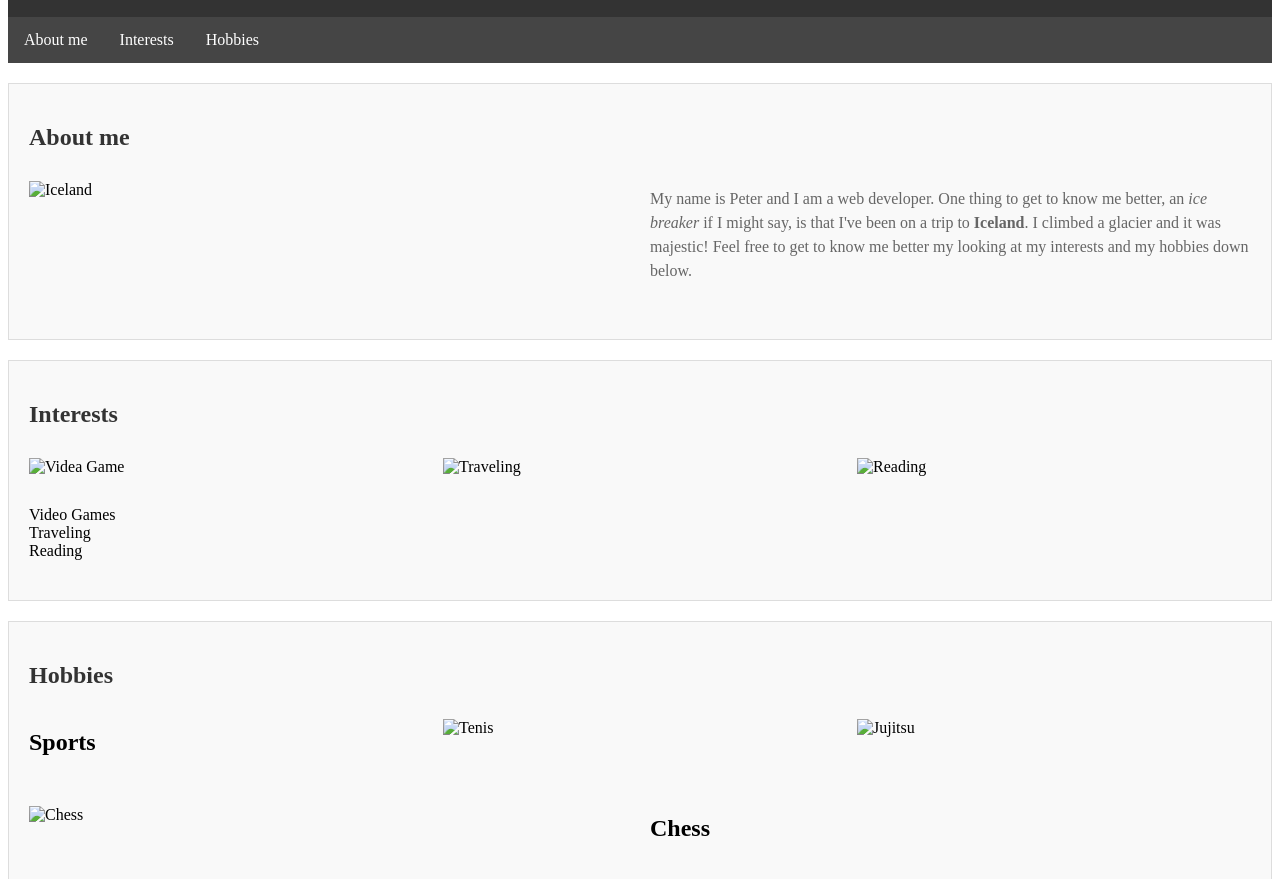
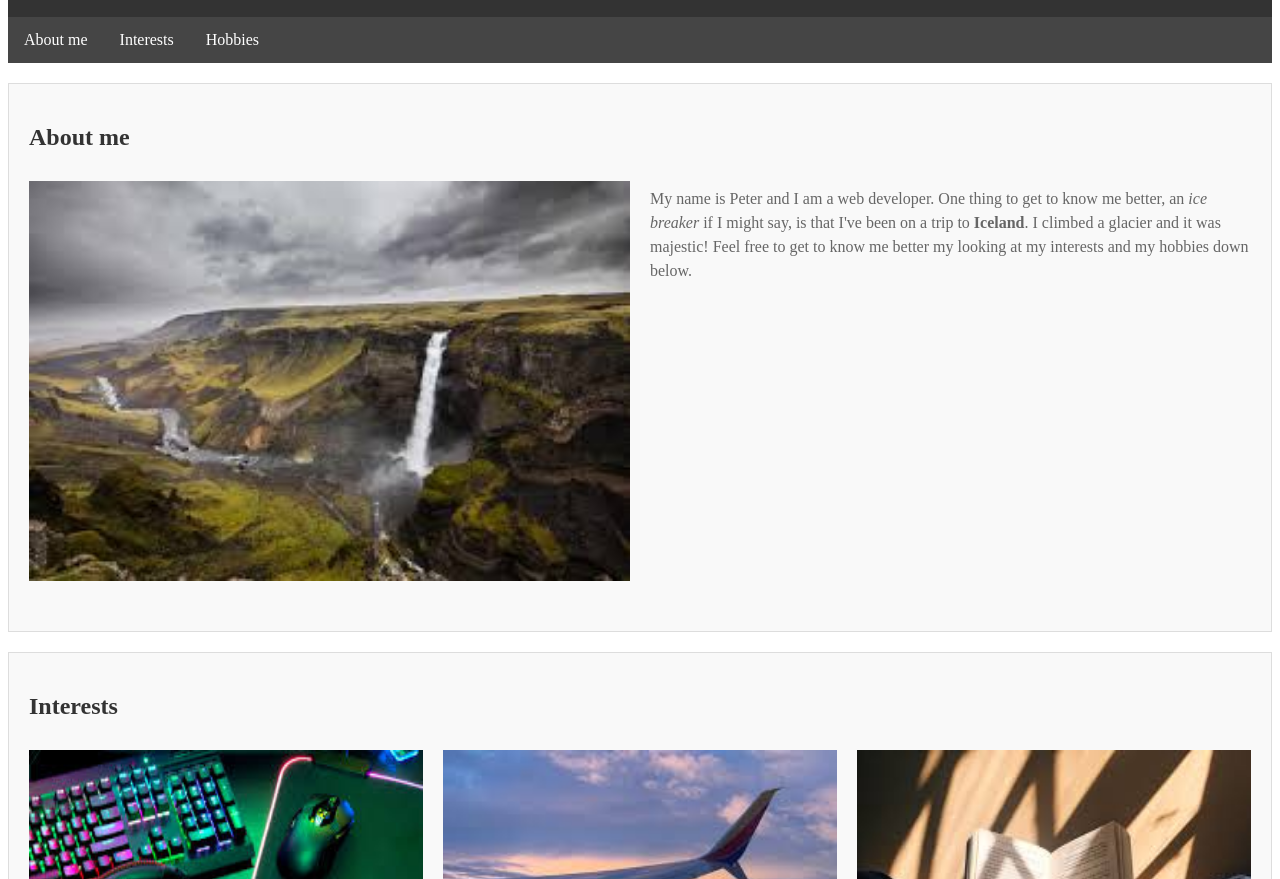
Before and after one commit to opoussin/csc_271_projects-, a plain HTML site: page Labs/Lab2/profile.html in a window 1280 px wide. Shown: the part 73-952 px from the top of the page. Drawn offline with Linux system fonts and the light colour scheme; files that its build step writes are made by us from their sources.

Commit message:
update file

```diff
--- a/Labs/Lab2/profile.html
+++ b/Labs/Lab2/profile.html
@@ -2,7 +2,7 @@
 <html lang="en">
 <head>
     <meta charset="UTF-8">
-    <link rel="stylesheet" href="../CSS/style.css">
+    <link rel="stylesheet" href="style.css">
     <meta name="viewport" content="width=device-width, initial-scale=1.0">
     <title>Peter's Profile Page</title>
 </head>
@@ -22,7 +22,7 @@
 <section id="About me">
     <h1>About me</h1>
     <article>
-       <img src="../Images/iceland2.jpeg" alt="Iceland">
+       <img src="iceland2.jpeg" alt="Iceland">
     <p>My name is Peter and I am a web developer. One thing to get to know me better, an <em>ice breaker</em> if I might say, is that I've been on a trip to <strong>Iceland</strong>. I climbed a glacier and it was majestic! Feel free to get to know me better my looking at my interests and my hobbies down below. </p>
 
     </article>
@@ -30,9 +30,9 @@
 <section id="Interests">
     <h1>Interests</h1>
     <article>
-        <img src="../Images/videoGame.jpeg" alt="Videa Game">
-        <img src="../Images/traveling.jpeg" alt="Traveling">
-        <img src="../Images/reading.jpeg" alt="Reading">
+        <img src="videoGame.jpeg" alt="Videa Game">
+        <img src="traveling.jpeg" alt="Traveling">
+        <img src="reading.jpeg" alt="Reading">
     </article>
     <article>
         <ul>
@@ -47,11 +47,11 @@
     <h1>Hobbies</h1>
     <article>
         <h2>Sports</h2>
-        <img src="../Images/tenis.jpeg" alt="Tenis">
-        <img src="../Images/jujitsu.jpeg" alt="Jujitsu">
+        <img src="tenis.jpeg" alt="Tenis">
+        <img src="jujitsu.jpeg" alt="Jujitsu">
     </article>
     <article>
-        <img src="../Images/chess.jpeg" alt="Chess">
+        <img src="chess.jpeg" alt="Chess">
         <h2>Chess</h2>
     </article>
 </section>
```
